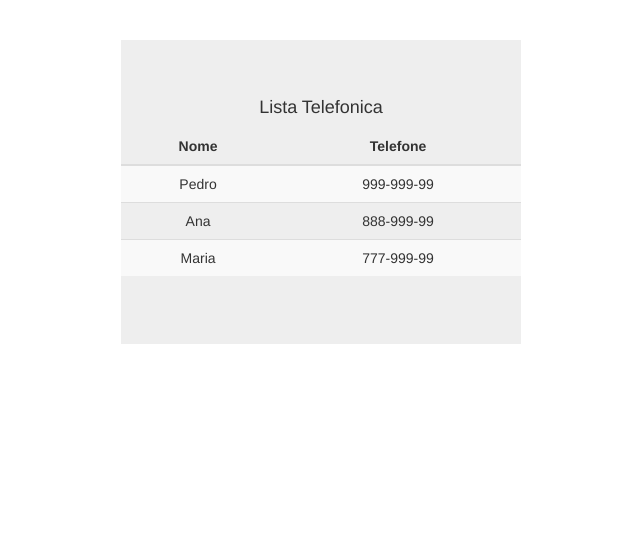
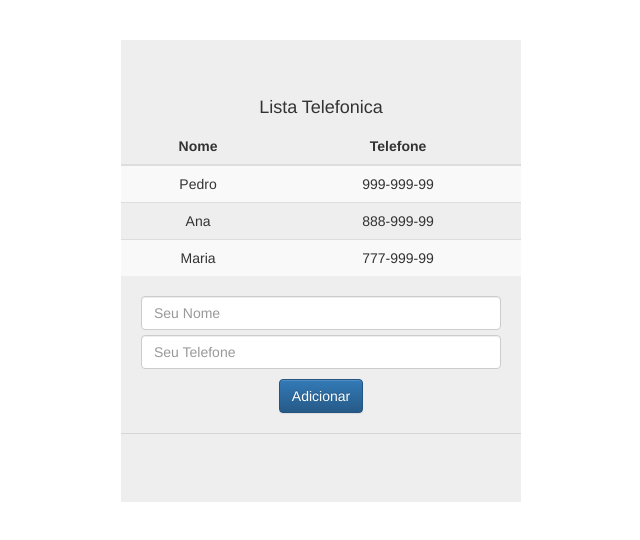
Before and after one commit to grandtrigger/angularjs, a plain HTML site: page index.html in a window 1280 px wide. Shown: the whole page, without its empty margins (319-959 px from the left). Drawn offline with nearby package versions, Linux system fonts and the light colour scheme.

Commit message:
Adicionar novos nomes a lista

```diff
--- a/css/index.css
+++ b/css/index.css
@@ -8,3 +8,12 @@
 .table>td, th {
     text-align: center;
 }
+
+.form-control {
+    margin: 5px auto;
+    width: 90%;
+}
+
+.btn {
+    margin-top: 5px;
+}
--- a/index.html
+++ b/index.html
@@ -11,6 +11,10 @@
     ngBind: Substitui elemento por expressão.
 
     ngRepeat: Uso de coleções ou arrays.
+
+    ngModel: Leva dados da View para o $scope. inputs, selects e text areas.
+
+    ngClick: diretiva que dispara um evento baseado ao evento click.
 -->
 <!DOCTYPE HTML>
 <html ng-app="listaTelefonica">
@@ -52,9 +56,13 @@
                     </tr>
                 </tbody>
             </table>
+
+            <input class="form-control" type="text" name="nome" id="iNome" value="" placeholder="Seu Nome" ng-model="contato.nome">
+            <input class="form-control" type="text" name="telefone" id="iTelefone" value="" placeholder="Seu Telefone" ng-model="contato.telefone">
+            <button class="btn btn-primary" ng-click="adicionarContato(contato)" type="button">Adicionar</button>
+            <hr/>
+            {{contato}}
         </div>
-
-
 
         <script type="text/javascript" charset="utf-8" src="http://code.jquery.com/jquery-2.1.4.min.js"></script>
         <!-- Latest compiled and minified JavaScript -->
--- a/modules/listaTelefonica.js
+++ b/modules/listaTelefonica.js
@@ -7,4 +7,9 @@ angular.module("listaTelefonica").controller("listaTelefonicaController", functi
             {nome: "Ana", telefone: "888-999-99"},
             {nome: "Maria", telefone: "777-999-99"}
         ];
+
+    $scope.adicionarContato = function(contato) {
+        $scope.contatos.push(angular.copy(contato));
+        delete $scope.contato;
+    };
 });
```
